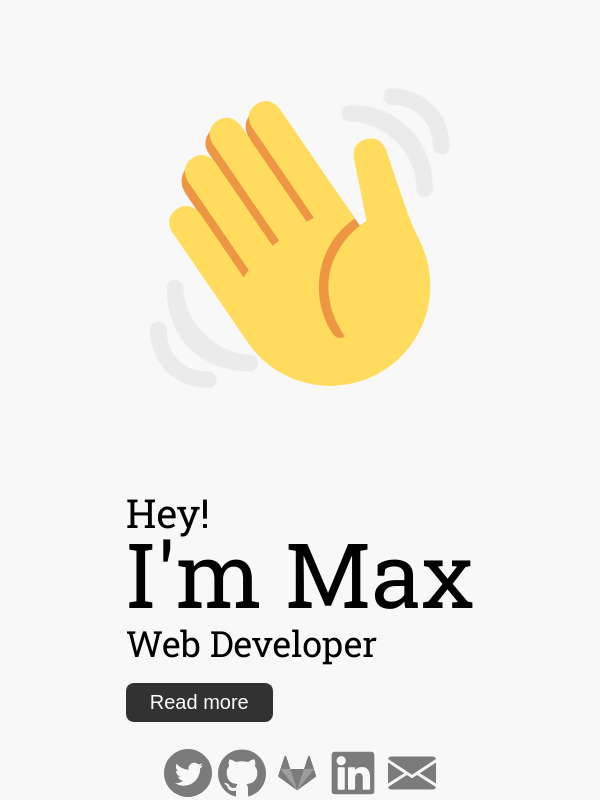
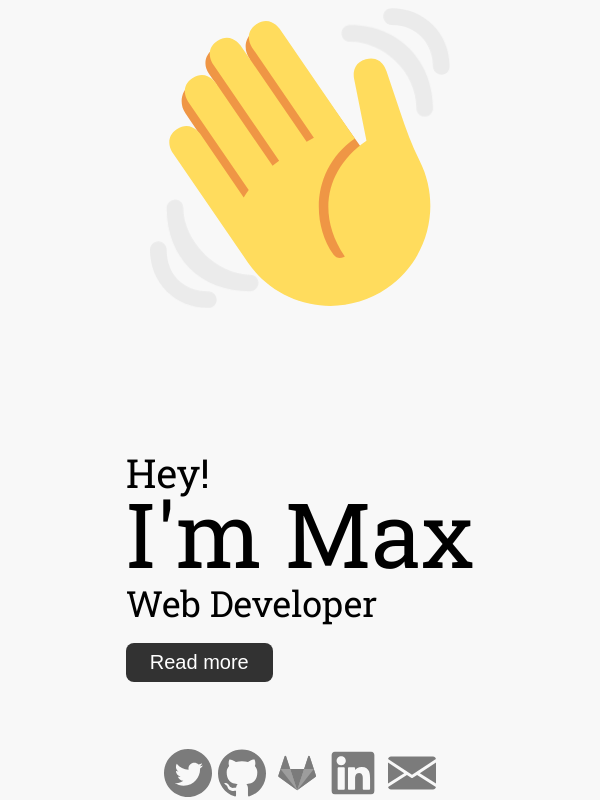
Before and after one commit to FoseFx/Homepage2020, a Vue app: page / in a window 600 px wide. Shown: the top 800 px of the page. Built offline with nearby package versions, Linux system fonts and the light colour scheme.

Commit message:
Either I fixed it or f things up

```diff
--- a/src/components/Hero.vue
+++ b/src/components/Hero.vue
@@ -27,8 +27,8 @@ import Social from "./Social.vue";
   components: {
     Button,
     Hand,
-    Social
-  }
+    Social,
+  },
 })
 export default class Hero extends Vue {
   goToAbout() {
@@ -165,6 +165,8 @@ button {
   #hero {
     flex-direction: column-reverse;
     align-items: center;
+    justify-content: flex-end;
+
     #hero-left,
     #hero-right {
       width: 100%;
@@ -175,7 +177,7 @@ button {
   }
 
   #hero-left {
-    height: 50% !important;
+    height: 70% !important;
   }
   #hero-right {
     height: 40% !important;
--- a/src/components/Social.vue
+++ b/src/components/Social.vue
@@ -207,13 +207,17 @@ a {
 
 #socials {
   width: 80%;
+  height: 5%;
   display: flex;
   justify-content: center;
+  position: static;
   padding-bottom: 0.5rem;
 }
 
 @media (min-width: 500px) {
   #socials {
+    height: initial;
+    width: 80%;
     padding-bottom: 0;
     position: absolute;
     max-width: 20rem;
```
